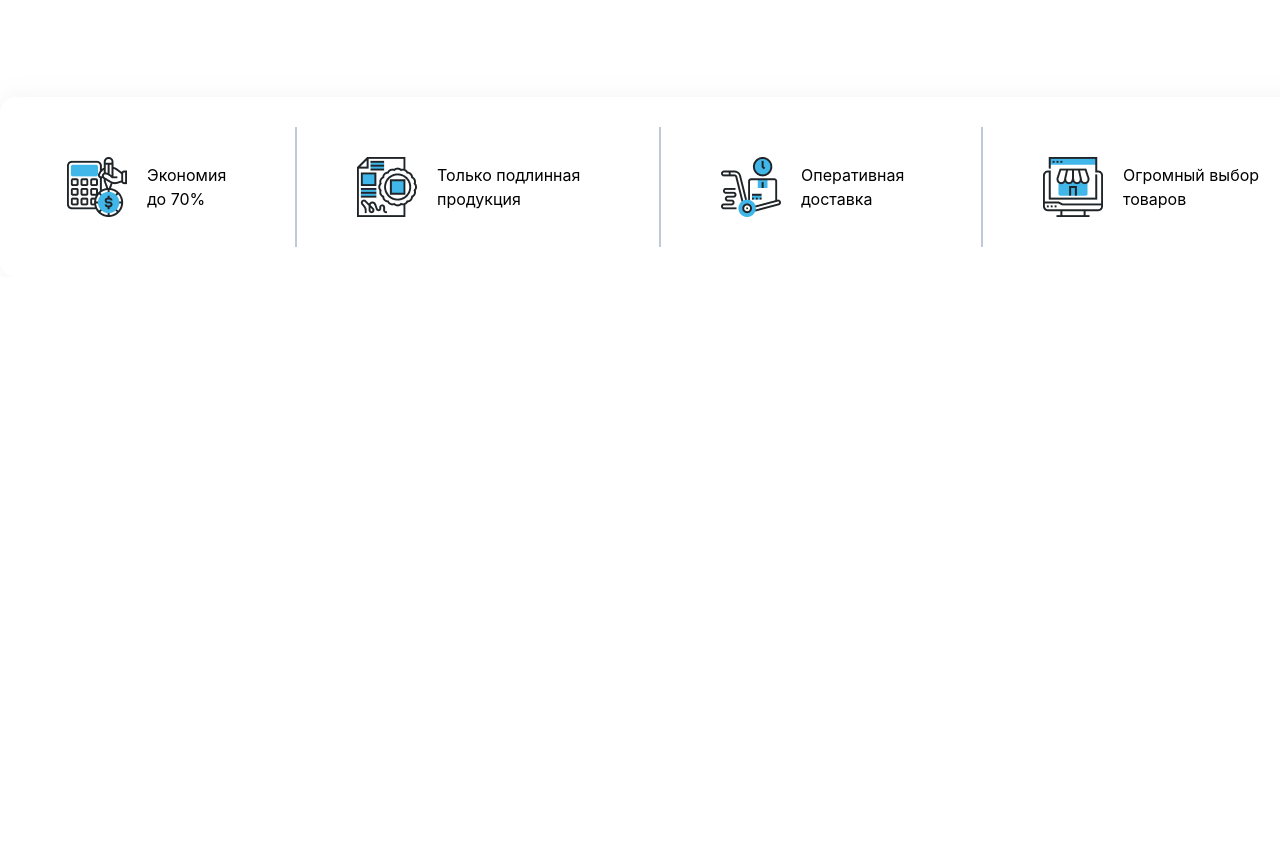
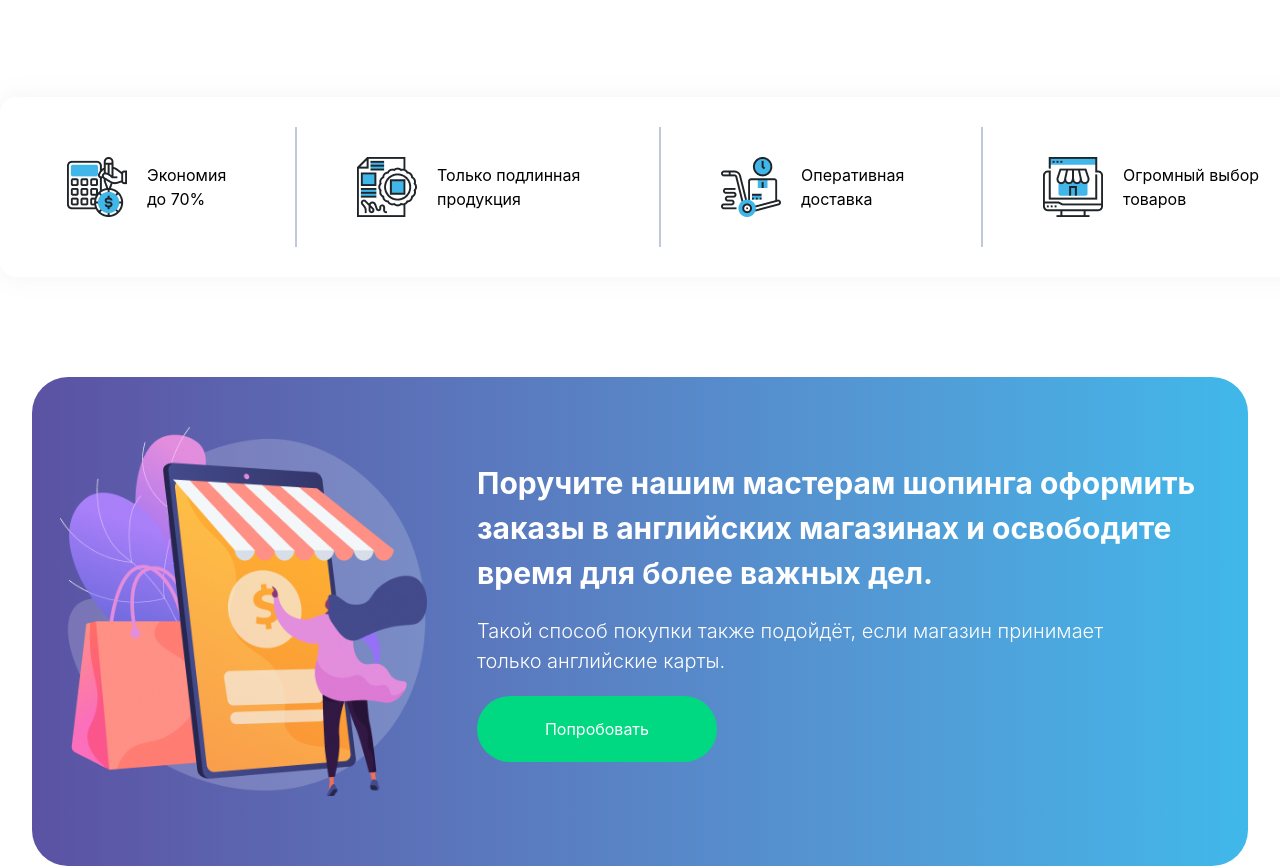
Before and after one commit to zargulak11-hash/bonus, a website: page index.html in a window 1280 px wide. Shown: the part 2234-3100 px from the top of the page. Before the commit the page ends 2511 px from the top, so only its background shows below. Drawn offline with nearby package versions, Linux system fonts and the light colour scheme; files that its build step writes are made by us from their sources.

Commit message:
section3

```diff
--- a/index.html
+++ b/index.html
@@ -128,6 +128,17 @@
             </div>
            </div>
         </section>
+         <section class="bg-gradient-to-r mt-[60px] lg:mt-[100px]  from-[#5B52A3]  m-auto to-[#40B8EA] rounded-[36px] w-full lg:w-[95%] pt-[50px] pb-[70px]">
+            <div class="max-w-[1200px] m-auto flex flex-col lg:flex-row items-center gap-[70px]">
+                <div class="m-auto">
+                <img class=" mt-[50px] lg:ml-[20px] lg:mt-0" src="./src/images/Иллюстрация (1).png" alt=""></div>
+                <aside class="flex flex-col justify-center  gap-[20px] text-[white]">
+                    <h1 class="lg:w-[763px] w-[300px] text-[30px] font-[700]">Поручите нашим мастерам шопинга оформить заказы в английских магазинах и освободите время для более важных дел.</h1>
+                    <p class="lg:w-[650px] w-[350px] text-[20px]  font-[300]">Такой способ покупки также подойдёт, если магазин принимает только английские карты.  </p>
+                    <button class="w-[240px] h-[66px] rounded-[36px] bg-[#00D981] text-[white]">Попробовать</button>
+                </aside>
+            </div>
+        </section>
     </main>
 </body>
 </html>
```
Also changed, not shown: src/images/Иллюстрация (1).png (added).
